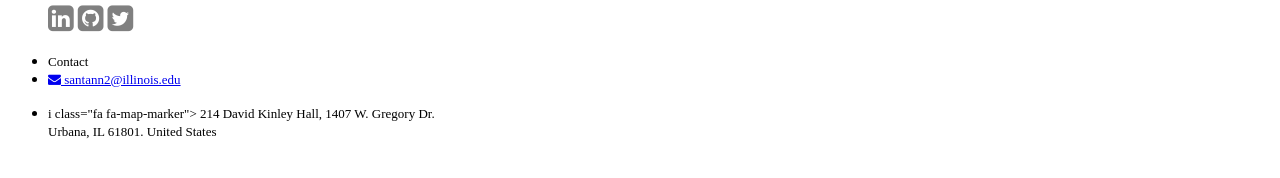
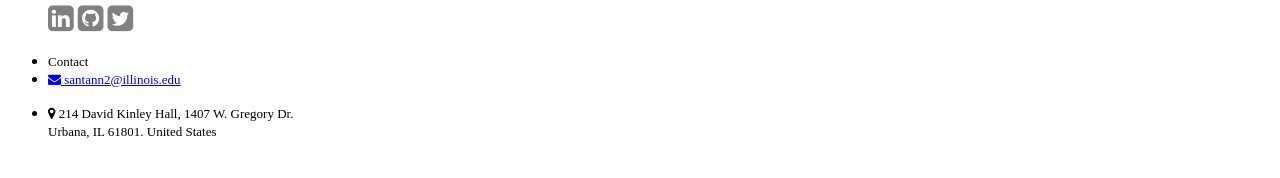
Before and after one commit to vpsantanna/vpsantanna.github.io, a Jekyll site: the page built from index.md, in a window 1280 px wide. Shown: the part 459-637 px from the top of the page. Built offline with Jekyll 4.4.1, drawn with Linux system fonts in a browser that asks for light colours; a script that is not in the unit is left out.

Commit message:
Update footer.html

```diff
--- a/_includes/footer.html
+++ b/_includes/footer.html
@@ -42,7 +42,7 @@
               <font size="2.5"><a href="mailto:{{ site.email }}"><i class="fa fa-envelope"></i> {{ site.email }}</a></font>
            </li>
           <li>
-            <p><font size="2.5">i class="fa fa-map-marker"></i> 214 David Kinley Hall, 1407 W. Gregory Dr.<br>Urbana, IL 61801. United States</font></p>
+            <p><font size="2.5"><i class="fa fa-map-marker"></i> 214 David Kinley Hall, 1407 W. Gregory Dr.<br>Urbana, IL 61801. United States</font></p>
           </li>
           {% endif %}
         </ul>
```
